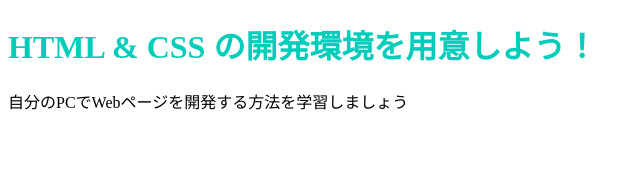
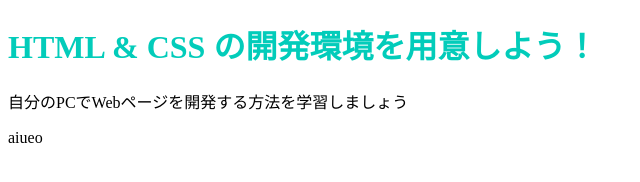
Before and after one commit to tky110602/github.io, a plain HTML site: page index.html in a window 1280 px wide. Shown: the full height of the page, 0-640 px from the left. Drawn offline with Linux system fonts and the light colour scheme.

Commit message:
Update index.html

```diff
--- a/index.html
+++ b/index.html
@@ -8,5 +8,6 @@
   <body>
     <h1 class="title">HTML & CSS の開発環境を用意しよう！</h1>
     <p>自分のPCでWebページを開発する方法を学習しましょう</p>
+    <p>aiueo</P>
   </body>
 </html>
```
